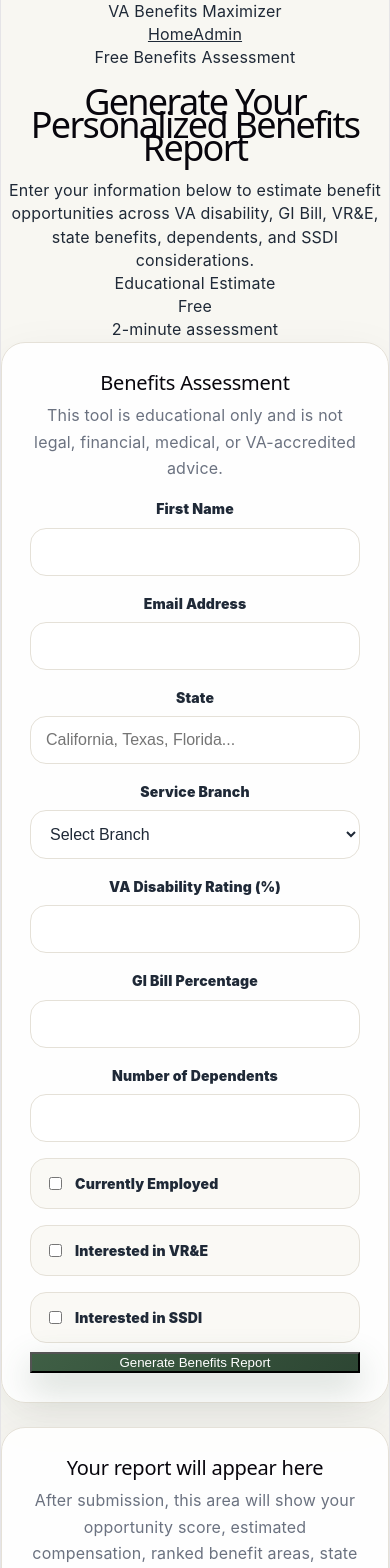
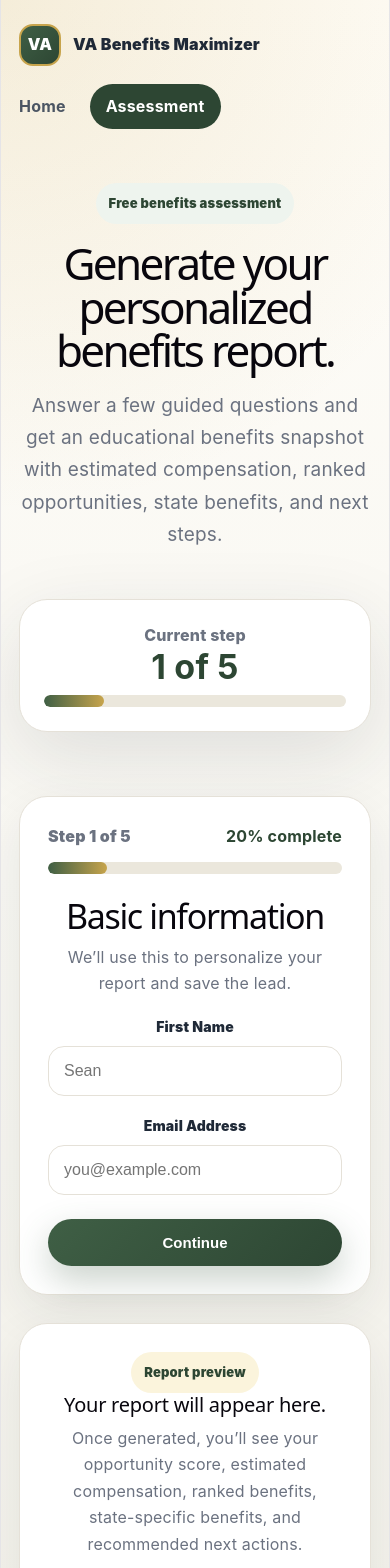
Before and after one commit to seanball49-smb/va-benefits-maximizer, a React (Vite) app: page /app in a window 390 px wide. Shown: the top 1568 px of the page. Built offline with nearby package versions, Linux system fonts and the light colour scheme.

Commit message:
Add modern multi-step assessment

```diff
--- a/src/App.css
+++ b/src/App.css
@@ -964,3 +964,296 @@ body,
     height: 96px;
   }
 }
+/* Modern multi-step assessment */
+.app-header {
+  padding: 24px 80px 64px;
+}
+
+.app-hero {
+  max-width: 1720px;
+  margin: 54px auto 0;
+  display: grid;
+  grid-template-columns: 1fr 420px;
+  gap: 48px;
+  align-items: end;
+}
+
+.app-hero h1 {
+  font-size: clamp(44px, 5vw, 78px);
+  line-height: 0.98;
+  letter-spacing: -0.06em;
+  margin: 18px 0;
+  max-width: 900px;
+}
+
+.app-hero p {
+  color: var(--muted);
+  font-size: 19px;
+  line-height: 1.7;
+  max-width: 760px;
+}
+
+.app-hero-card {
+  background: white;
+  border: 1px solid var(--line);
+  border-radius: 28px;
+  padding: 24px;
+  box-shadow: var(--shadow);
+}
+
+.app-hero-card span {
+  color: var(--muted);
+  font-weight: 800;
+}
+
+.app-hero-card strong {
+  display: block;
+  color: var(--primary-dark);
+  font-size: 34px;
+  margin: 8px 0 16px;
+}
+
+.progress-track {
+  width: 100%;
+  height: 12px;
+  border-radius: 999px;
+  background: #ebe7dc;
+  overflow: hidden;
+}
+
+.progress-fill {
+  height: 100%;
+  border-radius: 999px;
+  background: linear-gradient(90deg, var(--primary), var(--accent));
+}
+
+.app-main {
+  max-width: 1720px;
+  margin: 0 auto;
+  padding: 0 80px 80px;
+}
+
+.assessment-modern-layout {
+  display: grid;
+  grid-template-columns: minmax(420px, 0.78fr) minmax(620px, 1.22fr);
+  gap: 28px;
+  align-items: start;
+}
+
+.wizard-card,
+.empty-report-card,
+.report-header-card,
+.report-section-card {
+  background: white;
+  border: 1px solid var(--line);
+  border-radius: 28px;
+  padding: 28px;
+  box-shadow: 0 18px 50px rgba(31, 41, 55, 0.08);
+}
+
+.wizard-top {
+  display: flex;
+  justify-content: space-between;
+  gap: 16px;
+  margin-bottom: 14px;
+  color: var(--muted);
+  font-weight: 900;
+}
+
+.wizard-top strong {
+  color: var(--primary-dark);
+}
+
+.wizard-step {
+  padding-top: 22px;
+}
+
+.wizard-step h2 {
+  font-size: 34px;
+  letter-spacing: -0.04em;
+  margin-bottom: 8px;
+}
+
+.wizard-step p,
+.empty-report-card p,
+.report-header-card p,
+.report-section-card p {
+  color: var(--muted);
+  line-height: 1.65;
+}
+
+.wizard-step label {
+  display: block;
+  margin: 18px 0 8px;
+  color: var(--ink);
+  font-weight: 900;
+  font-size: 14px;
+}
+
+.wizard-step input,
+.wizard-step select {
+  width: 100%;
+  padding: 15px;
+  border: 1px solid var(--line);
+  border-radius: 16px;
+  background: #fff;
+  color: var(--ink);
+  font-size: 16px;
+  outline: none;
+}
+
+.wizard-step input:focus,
+.wizard-step select:focus {
+  border-color: var(--primary);
+  box-shadow: 0 0 0 4px rgba(63, 95, 69, 0.12);
+}
+
+.form-message {
+  margin-top: 18px;
+  padding: 13px 15px;
+  border-radius: 16px;
+  background: var(--accent-soft);
+  color: var(--primary-dark);
+  font-weight: 800;
+}
+
+.wizard-actions {
+  display: flex;
+  justify-content: flex-end;
+  gap: 12px;
+  margin-top: 24px;
+  flex-wrap: wrap;
+}
+
+.results-panel {
+  display: grid;
+  gap: 18px;
+}
+
+.preview-skeleton {
+  display: grid;
+  gap: 12px;
+  margin-top: 24px;
+}
+
+.preview-skeleton div {
+  height: 72px;
+  border-radius: 18px;
+  background: linear-gradient(90deg, #f3f1eb, #ffffff, #f3f1eb);
+  border: 1px solid var(--line);
+}
+
+.report-dashboard {
+  display: grid;
+  gap: 18px;
+}
+
+.report-header-card span {
+  color: var(--primary-dark);
+  font-weight: 900;
+}
+
+.report-header-card h2 {
+  font-size: 34px;
+  letter-spacing: -0.04em;
+  margin: 8px 0;
+}
+
+.report-stat-grid {
+  display: grid;
+  grid-template-columns: repeat(4, 1fr);
+  gap: 14px;
+}
+
+.report-stat-grid div {
+  background: white;
+  border: 1px solid var(--line);
+  border-radius: 24px;
+  padding: 22px;
+  box-shadow: 0 18px 50px rgba(31, 41, 55, 0.08);
+}
+
+.report-stat-grid span {
+  display: block;
+  color: var(--muted);
+  font-weight: 900;
+  margin-bottom: 8px;
+  font-size: 13px;
+}
+
+.report-stat-grid strong {
+  color: var(--primary-dark);
+  font-size: 26px;
+  letter-spacing: -0.04em;
+}
+
+.opportunity-list,
+.state-benefit-list {
+  display: grid;
+  gap: 12px;
+}
+
+.opportunity-list div,
+.state-benefit-list div {
+  border: 1px solid var(--line);
+  border-radius: 18px;
+  padding: 16px;
+  background: #fffdf8;
+}
+
+.opportunity-list div {
+  display: flex;
+  justify-content: space-between;
+  gap: 14px;
+}
+
+.opportunity-list span,
+.opportunity-list strong {
+  font-weight: 900;
+}
+
+.opportunity-list strong {
+  color: var(--primary-dark);
+}
+
+.state-benefit-list h4 {
+  margin: 0 0 6px;
+}
+
+.state-benefit-list a {
+  color: var(--primary-dark);
+  font-weight: 900;
+}
+
+@media (max-width: 1100px) {
+  .app-header,
+  .app-main {
+    padding-left: 24px;
+    padding-right: 24px;
+  }
+
+  .app-hero,
+  .assessment-modern-layout {
+    grid-template-columns: 1fr;
+  }
+
+  .report-stat-grid {
+    grid-template-columns: 1fr 1fr;
+  }
+}
+
+@media (max-width: 620px) {
+  .app-header,
+  .app-main {
+    padding-left: 18px;
+    padding-right: 18px;
+  }
+
+  .report-stat-grid {
+    grid-template-columns: 1fr;
+  }
+
+  .wizard-actions .btn {
+    width: 100%;
+  }
+}
--- a/src/pages/AssessmentPage.jsx
+++ b/src/pages/AssessmentPage.jsx
@@ -18,6 +18,8 @@ const vaMonthlyBase = {
   100: 3938.57,
 };
 
+const totalSteps = 5;
+
 function currency(value) {
   return value.toLocaleString("en-US", {
     style: "currency",
@@ -25,12 +27,9 @@ function currency(value) {
   });
 }
 
-function normalizeState(value) {
-  return value.trim().toLowerCase();
-}
-
 function AssessmentPage() {
   const reportRef = useRef(null);
+  const [step, setStep] = useState(1);
 
   const [form, setForm] = useState({
     first_name: "",
@@ -49,9 +48,14 @@ function AssessmentPage() {
   const [results, setResults] = useState(null);
   const [stateBenefitRows, setStateBenefitRows] = useState([]);
 
+  const updateForm = (field, value) => {
+    setForm((prev) => ({ ...prev, [field]: value }));
+  };
+
+  const progressPercent = Math.round((step / totalSteps) * 100);
+
   const fetchStateBenefits = async (stateName) => {
     const cleanedState = stateName.trim();
-
     if (!cleanedState) return [];
 
     const { data, error } = await supabase
@@ -147,8 +151,36 @@ function AssessmentPage() {
     };
   };
 
+  const canContinue = () => {
+    if (step === 1) return form.first_name && form.email;
+    if (step === 2) return form.state && form.service_branch;
+    if (step === 3) return form.disability_rating !== "" && form.dependents !== "";
+    if (step === 4) return form.gi_bill_percent !== "";
+    return true;
+  };
+
+  const nextStep = () => {
+    if (!canContinue()) {
+      setMessage("Please complete the required fields before continuing.");
+      return;
+    }
+
+    setMessage("");
+    setStep((prev) => Math.min(totalSteps, prev + 1));
+  };
+
+  const previousStep = () => {
+    setMessage("");
+    setStep((prev) => Math.max(1, prev - 1));
+  };
+
   const handleSubmit = async (e) => {
     e.preventDefault();
+
+    if (!canContinue()) {
+      setMessage("Please complete the required fields before generating your report.");
+      return;
+    }
 
     setMessage("Generating report...");
 
@@ -201,75 +233,102 @@ function AssessmentPage() {
   };
 
   return (
-    <div className="landing-page">
-      <header className="landing-hero">
-        <nav className="landing-nav">
-          <div className="brand">VA Benefits Maximizer</div>
-          <div className="nav-links">
+    <div className="site-page">
+      <header className="app-header">
+        <nav className="modern-nav">
+          <Link to="/" className="modern-logo">
+            <span className="logo-mark">VA</span>
+            <span>VA Benefits Maximizer</span>
+          </Link>
+
+          <div className="modern-nav-links">
             <Link to="/">Home</Link>
-            <Link to="/admin">Admin</Link>
+            <Link className="nav-cta" to="/app">
+              Assessment
+            </Link>
           </div>
         </nav>
 
-        <section className="hero-content">
+        <div className="app-hero">
           <div>
-            <p className="eyebrow">Free Benefits Assessment</p>
-            <h1>Generate Your Personalized Benefits Report</h1>
-            <p className="hero-subtitle">
-              Enter your information below to estimate benefit opportunities
-              across VA disability, GI Bill, VR&E, state benefits, dependents,
-              and SSDI considerations.
+            <div className="pill">Free benefits assessment</div>
+            <h1>Generate your personalized benefits report.</h1>
+            <p>
+              Answer a few guided questions and get an educational benefits
+              snapshot with estimated compensation, ranked opportunities, state
+              benefits, and next steps.
             </p>
           </div>
 
-          <div className="score-preview">
-            <p>Educational Estimate</p>
-            <div className="score-number">Free</div>
-            <span>2-minute assessment</span>
+          <div className="app-hero-card">
+            <span>Current step</span>
+            <strong>{step} of {totalSteps}</strong>
+            <div className="progress-track">
+              <div
+                className="progress-fill"
+                style={{ width: `${progressPercent}%` }}
+              />
             </div>
-        </section>
+          </div>
+        </div>
       </header>
 
-      <main className="landing-main">
-        <div className="assessment-layout">
-          <section className="feature-card">
-            <h2>Benefits Assessment</h2>
-            <p>
-              This tool is educational only and is not legal, financial,
-              medical, or VA-accredited advice.
-            </p>
+      <main className="app-main">
+        <div className="assessment-modern-layout">
+          <section className="wizard-card">
+            <div className="wizard-top">
+              <span>Step {step} of {totalSteps}</span>
+              <strong>{progressPercent}% complete</strong>
+            </div>
+
+            <div className="progress-track">
+              <div
+                className="progress-fill"
+                style={{ width: `${progressPercent}%` }}
+              />
+            </div>
 
             <form onSubmit={handleSubmit}>
+              {step === 1 && (
+                <div className="wizard-step">
+                  <h2>Basic information</h2>
+                  <p>We’ll use this to personalize your report and save the lead.</p>
+
                   <label>First Name</label>
                   <input
                     type="text"
                     value={form.first_name}
-                onChange={(e) =>
-                  setForm({ ...form, first_name: e.target.value })
-                }
+                    onChange={(e) => updateForm("first_name", e.target.value)}
+                    placeholder="Sean"
                   />
 
                   <label>Email Address</label>
                   <input
                     type="email"
                     value={form.email}
-                onChange={(e) => setForm({ ...form, email: e.target.value })}
+                    onChange={(e) => updateForm("email", e.target.value)}
+                    placeholder="you@example.com"
                   />
+                </div>
+              )}
+
+              {step === 2 && (
+                <div className="wizard-step">
+                  <h2>Service profile</h2>
+                  <p>This helps match your report to state and service-related benefits.</p>
 
                   <label>State</label>
                   <input
                     type="text"
-                placeholder="California, Texas, Florida..."
                     value={form.state}
-                onChange={(e) => setForm({ ...form, state: e.target.value })}
+                    onChange={(e) => updateForm("state", e.target.value)}
+                    placeholder="California"
                   />
 
                   <label>Service Branch</label>
                   <select
                     value={form.service_branch}
-                onChange={(e) =>
-                  setForm({ ...form, service_branch: e.target.value })
-                }
+                    onChange={(e) => updateForm("service_branch", e.target.value)}
                   >
                     <option value="">Select Branch</option>
                     <option>Air Force</option>
@@ -279,6 +338,13 @@ function AssessmentPage() {
                     <option>Coast Guard</option>
                     <option>Space Force</option>
                   </select>
+                </div>
+              )}
+
+              {step === 3 && (
+                <div className="wizard-step">
+                  <h2>VA disability profile</h2>
+                  <p>Enter your current combined rating and dependent count.</p>
 
                   <label>VA Disability Rating (%)</label>
                   <input
@@ -287,10 +353,25 @@ function AssessmentPage() {
                     max="100"
                     step="10"
                     value={form.disability_rating}
-                onChange={(e) =>
-                  setForm({ ...form, disability_rating: e.target.value })
-                }
+                    onChange={(e) => updateForm("disability_rating", e.target.value)}
+                    placeholder="80"
                   />
+
+                  <label>Number of Dependents</label>
+                  <input
+                    type="number"
+                    min="0"
+                    value={form.dependents}
+                    onChange={(e) => updateForm("dependents", e.target.value)}
+                    placeholder="3"
+                  />
+                </div>
+              )}
+
+              {step === 4 && (
+                <div className="wizard-step">
+                  <h2>Education benefits</h2>
+                  <p>Compare GI Bill usage against VR&E before committing benefits.</p>
 
                   <label>GI Bill Percentage</label>
                   <input
@@ -298,28 +379,31 @@ function AssessmentPage() {
                     min="0"
                     max="100"
                     value={form.gi_bill_percent}
-                onChange={(e) =>
-                  setForm({ ...form, gi_bill_percent: e.target.value })
-                }
-              />
-
-              <label>Number of Dependents</label>
-              <input
-                type="number"
-                min="0"
-                value={form.dependents}
-                onChange={(e) =>
-                  setForm({ ...form, dependents: e.target.value })
-                }
+                    onChange={(e) => updateForm("gi_bill_percent", e.target.value)}
+                    placeholder="90"
                   />
 
                   <label className="checkbox-line">
                     <input
                       type="checkbox"
+                      checked={form.interested_in_vre}
+                      onChange={(e) => updateForm("interested_in_vre", e.target.checked)}
+                    />
+                    Interested in VR&E
+                  </label>
+                </div>
+              )}
+
+              {step === 5 && (
+                <div className="wizard-step">
+                  <h2>Work and SSDI considerations</h2>
+                  <p>This helps flag whether SSDI should be reviewed carefully.</p>
+
+                  <label className="checkbox-line">
+                    <input
+                      type="checkbox"
                       checked={form.employed}
-                  onChange={(e) =>
-                    setForm({ ...form, employed: e.target.checked })
-                  }
+                      onChange={(e) => updateForm("employed", e.target.checked)}
                     />
                     Currently Employed
                   </label>
@@ -327,57 +411,70 @@ function AssessmentPage() {
                   <label className="checkbox-line">
                     <input
                       type="checkbox"
-                  checked={form.interested_in_vre}
-                  onChange={(e) =>
-                    setForm({ ...form, interested_in_vre: e.target.checked })
-                  }
-                />
-                Interested in VR&E
-              </label>
-
-              <label className="checkbox-line">
-                <input
-                  type="checkbox"
                       checked={form.interested_in_ssdi}
-                  onChange={(e) =>
-                    setForm({ ...form, interested_in_ssdi: e.target.checked })
-                  }
+                      onChange={(e) => updateForm("interested_in_ssdi", e.target.checked)}
                     />
                     Interested in SSDI
                   </label>
+                </div>
+              )}
 
-              <button className="primary-btn" type="submit">
+              {message && <div className="form-message">{message}</div>}
+
+              <div className="wizard-actions">
+                {step > 1 && (
+                  <button type="button" className="btn btn-secondary" onClick={previousStep}>
+                    Back
+                  </button>
+                )}
+
+                {step < totalSteps && (
+                  <button type="button" className="btn btn-primary" onClick={nextStep}>
+                    Continue
+                  </button>
+                )}
+
+                {step === totalSteps && (
+                  <button type="submit" className="btn btn-primary">
                     Generate Benefits Report
                   </button>
+                )}
+              </div>
             </form>
-
-            {message && <h3>{message}</h3>}
           </section>
 
-          <section>
+          <section className="results-panel">
             {!results && (
-              <div className="feature-card">
-                <h2>Your report will appear here</h2>
+              <div className="empty-report-card">
+                <div className="pill light">Report preview</div>
+                <h2>Your report will appear here.</h2>
                 <p>
-                  After submission, this area will show your opportunity score,
-                  estimated compensation, ranked benefit areas, state benefits,
-                  and recommended next steps.
+                  Once generated, you’ll see your opportunity score, estimated
+                  compensation, ranked benefits, state-specific benefits, and
+                  recommended next actions.
                 </p>
+
+                <div className="preview-skeleton">
+                  <div />
+                  <div />
+                  <div />
+                </div>
               </div>
             )}
 
             {results && (
               <>
-                <button className="primary-btn" onClick={downloadPDF}>
+                <button className="btn btn-primary" onClick={downloadPDF}>
                   Download PDF Report
                 </button>
 
-                <div ref={reportRef} className="report-area">
-                  <div className="feature-card">
+                <div ref={reportRef} className="report-dashboard">
+                  <div className="report-header-card">
+                    <span>Personalized Benefits Report</span>
                     <h2>
                       {form.first_name
-                        ? `${form.first_name}'s Estimated Benefits Report`
-                        : "Your Estimated Benefits Report"}
+                        ? `${form.first_name}'s Benefits Snapshot`
+                        : "Your Benefits Snapshot"}
                     </h2>
                     <p>
                       Educational estimate only. Verify official amounts and
@@ -386,98 +483,77 @@ function AssessmentPage() {
                     </p>
                   </div>
 
-                  <div className="feature-card">
-                    <h3>Benefits Opportunity Score</h3>
-                    <div className="large-score">{results.score}/100</div>
-                    <p>
-                      This score estimates how many benefit areas may be worth
-                      reviewing based on the information entered.
-                    </p>
+                  <div className="report-stat-grid">
+                    <div>
+                      <span>Opportunity Score</span>
+                      <strong>{results.score}/100</strong>
                     </div>
 
-                  <div className="feature-card">
-                    <h3>Estimated VA Disability Compensation</h3>
-                    <p>
-                      <strong>Rating used:</strong> {results.roundedRating}%
-                    </p>
-                    <p>
-                      <strong>Estimated monthly value:</strong>{" "}
-                      {currency(results.estimatedMonthly)}
-                    </p>
-                    <p>
-                      <strong>Estimated annual value:</strong>{" "}
-                      {currency(results.estimatedAnnual)}
-                    </p>
-                    <p>
-                      <strong>Priority:</strong> {results.disabilityPriority}
-                    </p>
+                    <div>
+                      <span>Monthly Estimate</span>
+                      <strong>{currency(results.estimatedMonthly)}</strong>
                     </div>
 
-                  <div className="feature-card">
-                    <h3>Ranked Benefit Opportunities</h3>
-                    <ol>
-                      {results.rankedBenefits.map((benefit) => (
-                        <li key={benefit.name}>
-                          <strong>{benefit.name}</strong> — {benefit.priority}
-                        </li>
-                      ))}
-                    </ol>
+                    <div>
+                      <span>Annual Estimate</span>
+                      <strong>{currency(results.estimatedAnnual)}</strong>
                     </div>
 
-                  <div className="feature-card">
+                    <div>
+                      <span>Rating Used</span>
+                      <strong>{results.roundedRating}%</strong>
+                    </div>
+                  </div>
+
+                  <div className="report-section-card">
+                    <h3>Ranked Benefit Opportunities</h3>
+                    <div className="opportunity-list">
+                      {results.rankedBenefits.map((benefit) => (
+                        <div key={benefit.name}>
+                          <span>{benefit.name}</span>
+                          <strong>{benefit.priority}</strong>
+                        </div>
+                      ))}
+                    </div>
+                  </div>
+
+                  <div className="report-section-card">
                     <h3>State-Specific Benefits</h3>
                     <p>
-                      <strong>State entered:</strong>{" "}
-                      {form.state || "Not provided"}
+                      <strong>State entered:</strong> {form.state || "Not provided"}
                     </p>
 
                     {stateBenefitRows.length > 0 ? (
-                      <ul>
+                      <div className="state-benefit-list">
                         {stateBenefitRows.map((benefit) => (
-                          <li key={benefit.benefit_name}>
-                            <strong>{benefit.benefit_name}</strong>
-                            {benefit.description && (
-                              <p>{benefit.description}</p>
-                            )}
+                          <div key={benefit.benefit_name}>
+                            <h4>{benefit.benefit_name}</h4>
+                            {benefit.description && <p>{benefit.description}</p>}
                             {benefit.link && (
-                              <a
-                                href={benefit.link}
-                                target="_blank"
-                                rel="noreferrer"
-                              >
+                              <a href={benefit.link} target="_blank" rel="noreferrer">
                                 Learn more
                               </a>
                             )}
-                          </li>
+                          </div>
                         ))}
-                      </ul>
+                      </div>
                     ) : (
                       <p>
-                        State-specific benefits are not loaded for this state
-                        yet. Check your state veterans affairs website.
+                        State-specific benefits are not loaded for this state yet.
+                        Check your state veterans affairs website.
                       </p>
                     )}
                   </div>
 
-                  <div className="feature-card">
+                  <div className="report-section-card">
                     <h3>Recommended Action Plan</h3>
                     <ol>
                       <li>Verify your current combined rating on VA.gov.</li>
-                      <li>
-                        Confirm all dependents are added to your VA profile.
-                      </li>
-                      <li>
-                        Compare VR&E before using more GI Bill entitlement.
-                      </li>
+                      <li>Confirm all dependents are added to your VA profile.</li>
+                      <li>Compare VR&E before using more GI Bill entitlement.</li>
                       <li>Review state-specific veteran benefits.</li>
-                      <li>
-                        Download your benefits letters and rating decision
-                        letters.
-                      </li>
-                      <li>
-                        Talk to a VSO or accredited representative before
-                        complex claims.
-                      </li>
+                      <li>Download your benefits letters and rating decision letters.</li>
+                      <li>Talk to a VSO or accredited representative before complex claims.</li>
                     </ol>
                   </div>
                 </div>
```
Lines whose indentation alone changed are shown as unchanged.
